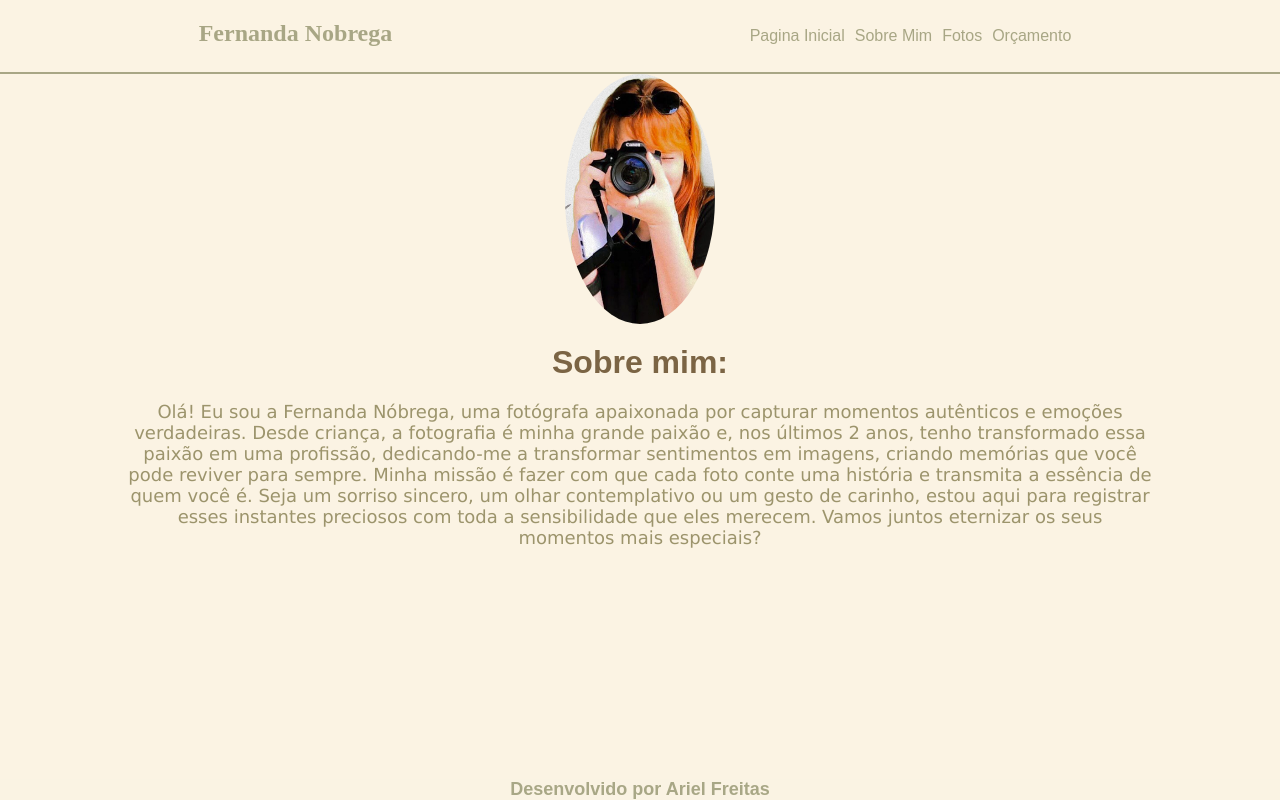
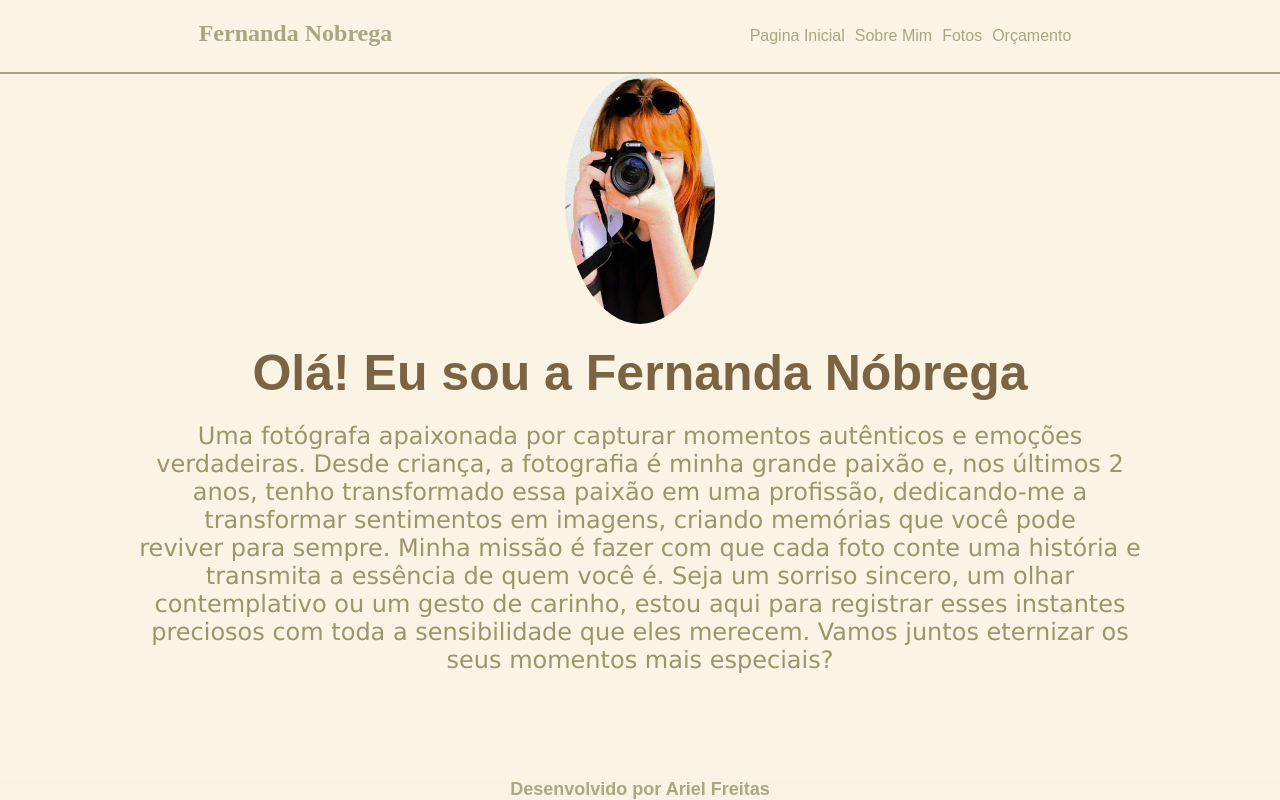
Before and after one commit to ArielFSantos/Fernanda_Nobrega, a React (Create React App) app in the folder nobrega/: page /about in a window 1280 px wide. Built offline with nearby package versions, Linux system fonts and the light colour scheme; a web font is replaced by a local one.

Commit message:
about me
melhoria na pagina sobre mim

```diff
--- a/nobrega/src/components/Pages/about/about.js
+++ b/nobrega/src/components/Pages/about/about.js
@@ -5,9 +5,9 @@ function About (){
         <>
         <div className={styles.container}>
             <div className={styles.about}/>
-            <h1 className={styles.title}>Sobre mim:</h1>
+            <h1 className={styles.title}>Olá! Eu sou a Fernanda Nóbrega</h1>
             <p className={styles.text}>
-            Olá! Eu sou a Fernanda Nóbrega, uma fotógrafa apaixonada por capturar momentos autênticos e emoções verdadeiras. Desde criança, a fotografia é minha grande paixão e,
+            Uma fotógrafa apaixonada por capturar momentos autênticos e emoções verdadeiras. Desde criança, a fotografia é minha grande paixão e,
             nos últimos 2 anos, tenho transformado essa paixão em uma profissão, dedicando-me a transformar sentimentos em imagens, criando memórias que você pode reviver para sempre.
             Minha missão é fazer com que cada foto conte uma história e transmita a essência de quem você é. Seja um sorriso sincero, um olhar contemplativo ou um gesto de carinho, estou aqui
             para registrar esses instantes preciosos com toda a sensibilidade que eles merecem.
--- a/nobrega/src/components/Pages/about/about.module.css
+++ b/nobrega/src/components/Pages/about/about.module.css
@@ -9,17 +9,19 @@
     margin: auto;
 }
 .title{
+    font-size: 50px;
     padding: 20px;
     text-align: center;
     font-family: Arial, Helvetica, sans-serif;
     color: var(--cor03);
 }
 .text{
+    margin: auto;
     padding-bottom: 30px;
     font-size: 10px;
     text-align: center;
     width: 80vw;
     color: var(--cor04);
-    font-size: large;
+    font-size: x-large;
     text-shadow: none;
 }
```
